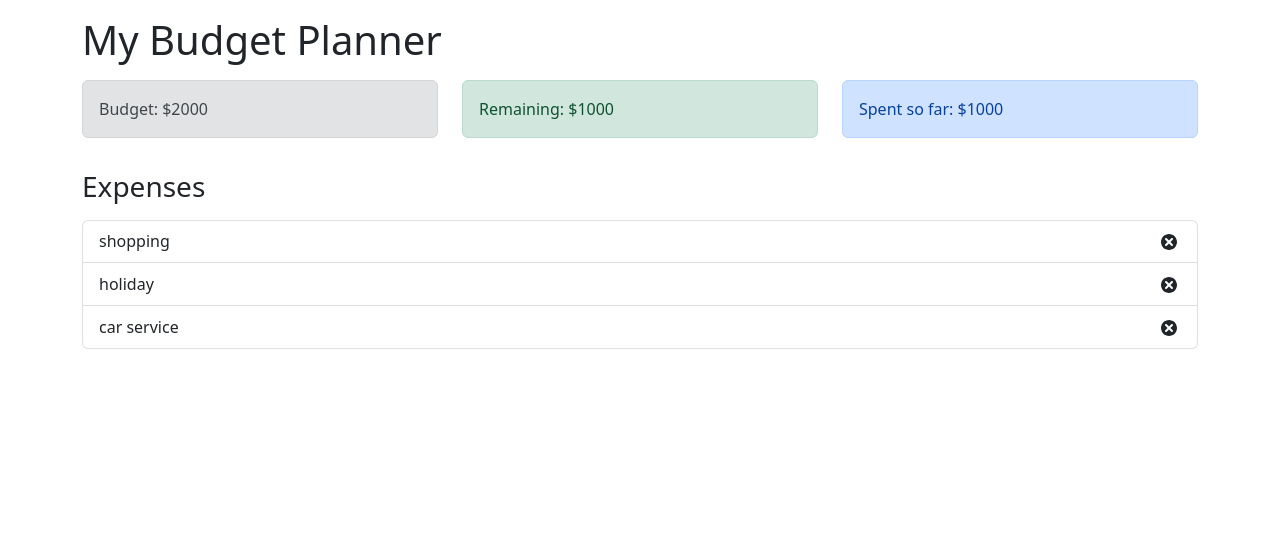
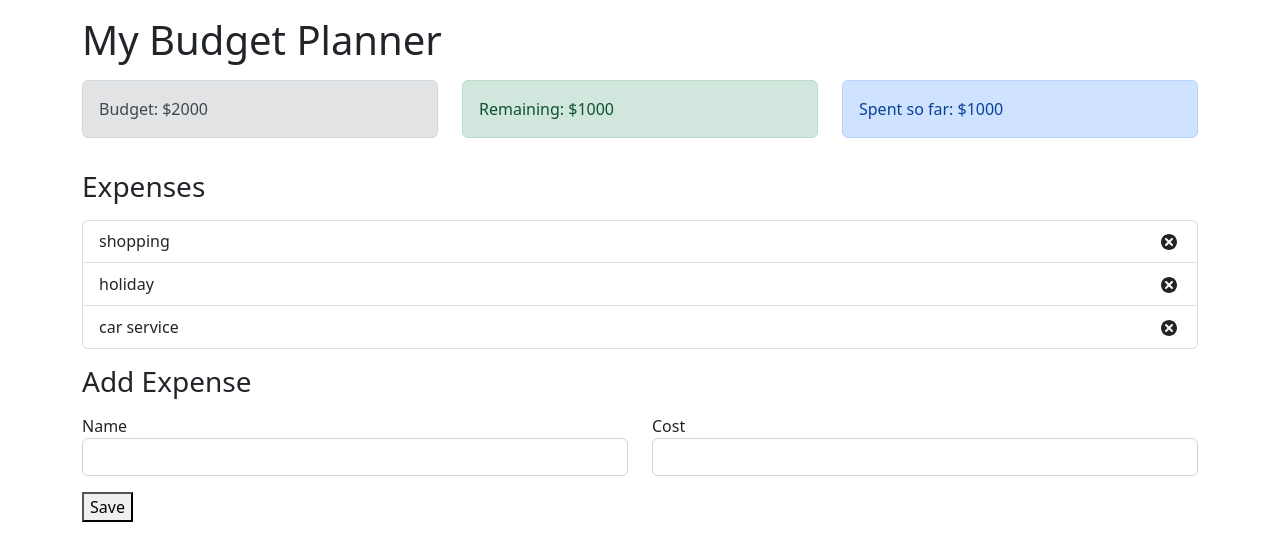
Before and after one commit to avishaar/Budget-Tracker, a React (Create React App) app: page / in a window 1280 px wide. Shown: the top 560 px of the page. Built offline with nearby package versions, Linux system fonts and the light colour scheme.

Commit message:
import and render exepsne form

```diff
--- a/src/App.js
+++ b/src/App.js
@@ -4,6 +4,7 @@
 import Remaining from './components/Remaining';
 import ExpenseTotal from './components/ExpenseTotal';
 import ExpenseList from './components/ExpenseList';
+import AddExpenseForm from './components/AddExpenseForm';
 
 const App = () => {
 	return (
@@ -26,6 +27,12 @@
           <ExpenseList />
         </div>
       </div>
+      <h3 className='mt-3'>Add Expense</h3>
+      <div className='row mt-3'>
+        <div className='col-sm'>
+          <AddExpenseForm />
+        </div>
+      </div>
     </div>
   )
 };
--- /dev/null
+++ b/src/components/AddExpenseForm.js
@@ -0,0 +1,38 @@
+import React from "react";
+
+const AddExpenseForm = () => {
+
+    return(
+        <form>
+            <div className='row'>
+                <div className='col-sm'>
+                    <label for='name'>Name</label>
+                    <input
+                        required='required'
+                        type='text'
+                        className='form-control'
+                        id='name'
+                    ></input>
+                </div>
+                <div className='col-sm'>
+                    <label for='cost'>Cost</label>
+                    <input
+                        required='required'
+                        type='text'
+                        className='form-control'
+                        id='cost'
+                    ></input>
+                </div>
+            </div>
+            <div className='row'>
+                <div className='col-sm'>
+                    <button type='submit' className='btw btn-primary mt-3'>
+                        Save
+                    </button>
+                </div>
+            </div>
+        </form>
+    );
+};
+
+export default AddExpenseForm;
```
